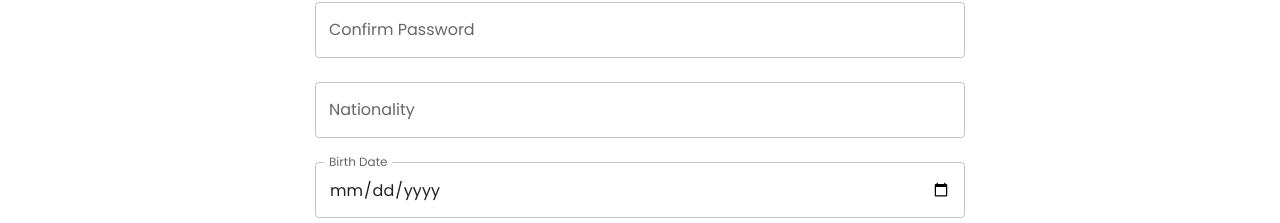
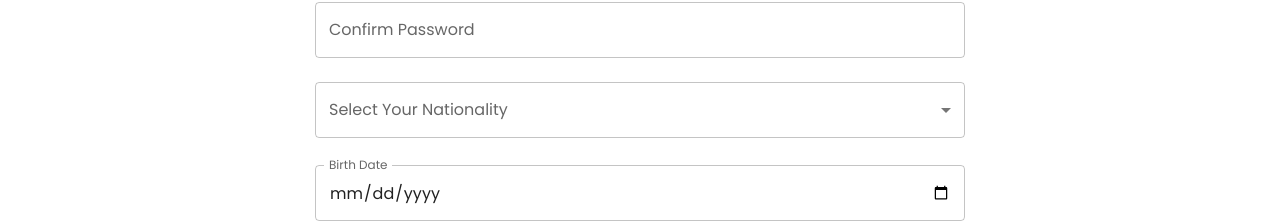
Before and after one commit to Hazemkak/WorldCup2022_Reservation_Tickets, a React (Create React App) app in the folder client/: page /auth/register in a window 1280 px wide. Shown: the part 534-757 px from the top of the page. Built offline with nearby package versions, Linux system fonts and the light colour scheme.

Commit message:
feat: :lipstick: add a list of nationalities for users to choose from

```diff
--- a/client/src/components/fan/EditProfileModal.tsx
+++ b/client/src/components/fan/EditProfileModal.tsx
@@ -19,6 +19,7 @@ import axios from "axios";
 import { User } from "../../types";
 import { API_BASE_URL } from "../../config/variables";
 import { useAlert } from "../../context/AlertContext";
+import nationalities from "../../data/nationalities";
 
 const style = {
     position: "absolute" as "absolute",
@@ -200,17 +201,44 @@ const EditProfileModal: React.FC<EditProfileModalProps> = ({
                             helperText={errors.confirmNewPassword?.message?.toString()}
                         />
 
-                        <TextField
+                        <FormControl
                             margin="normal"
                             fullWidth
-                            id="nationality"
-                            label="Nationality"
-                            autoComplete="nationality"
-                            defaultValue={userData.nationality}
-                            {...register("nationality")}
                             error={Boolean(errors.nationality)}
-                            helperText={errors.nationality?.message?.toString()}
-                        />
+                        >
+                            <InputLabel
+                                htmlFor="nationality"
+                                id="nationality-label"
+                            >
+                                Select Your Nationality
+                            </InputLabel>
+                            <Controller
+                                render={({ field: props }) => (
+                                    <Select
+                                        value={props.value}
+                                        onChange={props.onChange}
+                                    >
+                                        <MenuItem value="" disabled selected>
+                                            Choose your nationality
+                                        </MenuItem>
+                                        {nationalities.map((nationality) => (
+                                            <MenuItem
+                                                key={nationality}
+                                                value={nationality}
+                                            >
+                                                {nationality}
+                                            </MenuItem>
+                                        ))}
+                                    </Select>
+                                )}
+                                name="nationality"
+                                control={control}
+                                defaultValue={userData.nationality}
+                            />
+                            <FormHelperText>
+                                {errors.nationality?.message?.toString()}
+                            </FormHelperText>
+                        </FormControl>
 
                         <Controller
                             name="birthDate"
--- /dev/null
+++ b/client/src/data/nationalities.ts
@@ -0,0 +1,226 @@
+export default [
+    "Afghan",
+    "Albanian",
+    "Algerian",
+    "American",
+    "Andorran",
+    "Angolan",
+    "Anguillan",
+    "Citizen of Antigua and Barbuda",
+    "Argentine",
+    "Armenian",
+    "Australian",
+    "Austrian",
+    "Azerbaijani",
+    "Bahamian",
+    "Bahraini",
+    "Bangladeshi",
+    "Barbadian",
+    "Belarusian",
+    "Belgian",
+    "Belizean",
+    "Beninese",
+    "Bermudian",
+    "Bhutanese",
+    "Bolivian",
+    "Citizen of Bosnia and Herzegovina",
+    "Botswanan",
+    "Brazilian",
+    "British",
+    "British Virgin Islander",
+    "Bruneian",
+    "Bulgarian",
+    "Burkinan",
+    "Burmese",
+    "Burundian",
+    "Cambodian",
+    "Cameroonian",
+    "Canadian",
+    "Cape Verdean",
+    "Cayman Islander",
+    "Central African",
+    "Chadian",
+    "Chilean",
+    "Chinese",
+    "Colombian",
+    "Comoran",
+    "Congolese (Congo)",
+    "Congolese (DRC)",
+    "Cook Islander",
+    "Costa Rican",
+    "Croatian",
+    "Cuban",
+    "Cymraes",
+    "Cymro",
+    "Cypriot",
+    "Czech",
+    "Danish",
+    "Djiboutian",
+    "Dominican",
+    "Citizen of the Dominican Republic",
+    "Dutch",
+    "East Timorese",
+    "Ecuadorean",
+    "Egyptian",
+    "Emirati",
+    "English",
+    "Equatorial Guinean",
+    "Eritrean",
+    "Estonian",
+    "Ethiopian",
+    "Faroese",
+    "Fijian",
+    "Filipino",
+    "Finnish",
+    "French",
+    "Gabonese",
+    "Gambian",
+    "Georgian",
+    "German",
+    "Ghanaian",
+    "Gibraltarian",
+    "Greek",
+    "Greenlandic",
+    "Grenadian",
+    "Guamanian",
+    "Guatemalan",
+    "Citizen of Guinea-Bissau",
+    "Guinean",
+    "Guyanese",
+    "Haitian",
+    "Honduran",
+    "Hong Konger",
+    "Hungarian",
+    "Icelandic",
+    "Indian",
+    "Indonesian",
+    "Iranian",
+    "Iraqi",
+    "Irish",
+    "Israeli",
+    "Italian",
+    "Ivorian",
+    "Jamaican",
+    "Japanese",
+    "Jordanian",
+    "Kazakh",
+    "Kenyan",
+    "Kittitian",
+    "Citizen of Kiribati",
+    "Kosovan",
+    "Kuwaiti",
+    "Kyrgyz",
+    "Lao",
+    "Latvian",
+    "Lebanese",
+    "Liberian",
+    "Libyan",
+    "Liechtenstein citizen",
+    "Lithuanian",
+    "Luxembourger",
+    "Macanese",
+    "Macedonian",
+    "Malagasy",
+    "Malawian",
+    "Malaysian",
+    "Maldivian",
+    "Malian",
+    "Maltese",
+    "Marshallese",
+    "Martiniquais",
+    "Mauritanian",
+    "Mauritian",
+    "Mexican",
+    "Micronesian",
+    "Moldovan",
+    "Monegasque",
+    "Mongolian",
+    "Montenegrin",
+    "Montserratian",
+    "Moroccan",
+    "Mosotho",
+    "Mozambican",
+    "Namibian",
+    "Nauruan",
+    "Nepalese",
+    "New Zealander",
+    "Nicaraguan",
+    "Nigerian",
+    "Nigerien",
+    "Niuean",
+    "North Korean",
+    "Northern Irish",
+    "Norwegian",
+    "Omani",
+    "Pakistani",
+    "Palauan",
+    "Palestinian",
+    "Panamanian",
+    "Papua New Guinean",
+    "Paraguayan",
+    "Peruvian",
+    "Pitcairn Islander",
+    "Polish",
+    "Portuguese",
+    "Prydeinig",
+    "Puerto Rican",
+    "Qatari",
+    "Romanian",
+    "Russian",
+    "Rwandan",
+    "Salvadorean",
+    "Sammarinese",
+    "Samoan",
+    "Sao Tomean",
+    "Saudi Arabian",
+    "Scottish",
+    "Senegalese",
+    "Serbian",
+    "Citizen of Seychelles",
+    "Sierra Leonean",
+    "Singaporean",
+    "Slovak",
+    "Slovenian",
+    "Solomon Islander",
+    "Somali",
+    "South African",
+    "South Korean",
+    "South Sudanese",
+    "Spanish",
+    "Sri Lankan",
+    "St Helenian",
+    "St Lucian",
+    "Sudanese",
+    "Surinamese",
+    "Swazi",
+    "Swedish",
+    "Swiss",
+    "Syrian",
+    "Taiwanese",
+    "Tajik",
+    "Tanzanian",
+    "Thai",
+    "Togolese",
+    "Tongan",
+    "Trinidadian",
+    "Tristanian",
+    "Tunisian",
+    "Turkish",
+    "Turkmen",
+    "Turks and Caicos Islander",
+    "Tuvaluan",
+    "Ugandan",
+    "Ukrainian",
+    "Uruguayan",
+    "Uzbek",
+    "Vatican citizen",
+    "Citizen of Vanuatu",
+    "Venezuelan",
+    "Vietnamese",
+    "Vincentian",
+    "Wallisian",
+    "Welsh",
+    "Yemeni",
+    "Zambian",
+    "Zimbabwean",
+] as string[];
--- a/client/src/pages/Register.tsx
+++ b/client/src/pages/Register.tsx
@@ -1,4 +1,4 @@
-import React, { useCallback, useState } from "react";
+import React, { useCallback, useEffect, useState } from "react";
 import { Controller, useForm } from "react-hook-form";
 import {
     Avatar,
@@ -19,6 +19,7 @@ import axios from "axios";
 import { API_BASE_URL } from "../config/variables";
 import { isValidEmail } from "../helpers/user";
 import { useAlert } from "../context/AlertContext";
+import nationalities from "../data/nationalities";
 
 const Register: React.FC = () => {
     const [loading, setLoading] = useState<boolean>(false);
@@ -61,6 +62,10 @@ const Register: React.FC = () => {
         },
         [reset, setAlert]
     );
+
+    useEffect(() => {
+        window.scrollTo(0, 0);
+    }, []);
 
     return (
         <Box
@@ -182,22 +187,46 @@ const Register: React.FC = () => {
                     helperText={errors.confirmPassword?.message?.toString()}
                 />
 
-                <TextField
+                <FormControl
                     margin="normal"
                     fullWidth
-                    id="nationality"
-                    label="Nationality"
-                    autoComplete="nationality"
-                    {...register("nationality")}
-                    defaultValue=""
                     error={Boolean(errors.nationality)}
-                    helperText={errors.nationality?.message?.toString()}
-                />
+                >
+                    <InputLabel htmlFor="nationality" id="nationality-label">
+                        Select Your Nationality
+                    </InputLabel>
+                    <Controller
+                        render={({ field: props }) => (
+                            <Select
+                                value={props.value}
+                                onChange={props.onChange}
+                            >
+                                <MenuItem value="" disabled selected>
+                                    Choose your nationality
+                                </MenuItem>
+                                {nationalities.map((nationality) => (
+                                    <MenuItem
+                                        key={nationality}
+                                        value={nationality}
+                                    >
+                                        {nationality}
+                                    </MenuItem>
+                                ))}
+                            </Select>
+                        )}
+                        name="nationality"
+                        control={control}
+                        defaultValue=""
+                    />
+                    <FormHelperText>
+                        {errors.nationality?.message?.toString()}
+                    </FormHelperText>
+                </FormControl>
 
                 <Controller
                     name="birthDate"
                     control={control}
-                    defaultValue={new Date()}
+                    defaultValue=""
                     rules={{
                         required: "Please choose your birth date.",
                     }}
```
